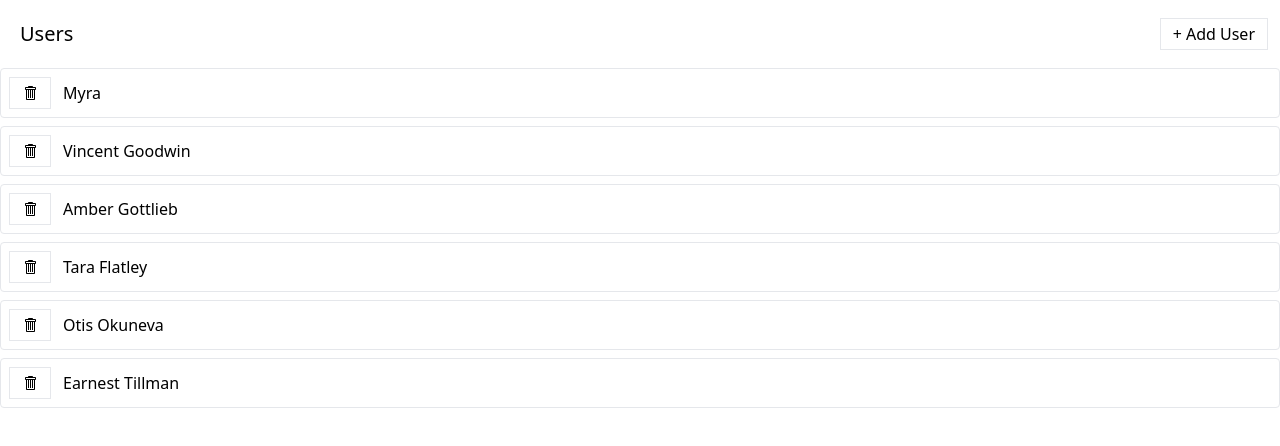
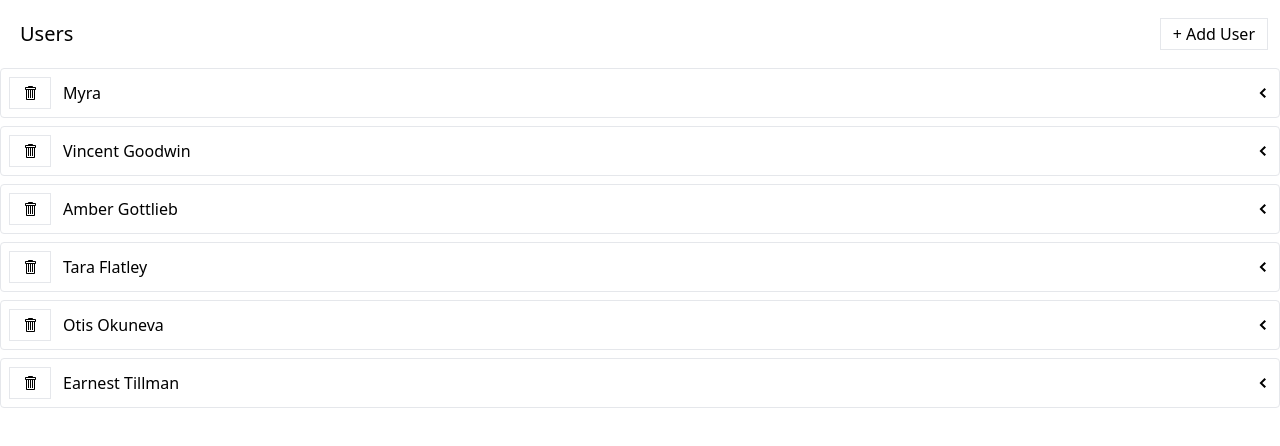
Before and after one commit to mwoolf87/media, a React (Create React App) app: page / in a window 1280 px wide. Shown: the top 446 px of the page. Built offline with nearby package versions, Linux system fonts and the light colour scheme; data requests are answered from the project's data file.

Commit message:
created ExpandablePanel and Album List components

```diff
--- /dev/null
+++ b/src/components/AlbumsList.js
@@ -0,0 +1,7 @@
+import React from "react";
+
+const AlbumsList = ({ user }) => {
+  return <div>Albums for {user.name}</div>;
+};
+
+export default AlbumsList;
--- /dev/null
+++ b/src/components/ExpandablePanel.js
@@ -0,0 +1,26 @@
+import React from "react";
+import { useState } from "react";
+import { GoChevronDown, GoChevronLeft } from "react-icons/go";
+const ExpandablePanel = ({ header, children }) => {
+  const [expanded, setExpanded] = useState(false);
+
+  const handleClick = () => {
+    setExpanded(!expanded);
+  };
+
+  return (
+    <div className="mb-2 border rounded">
+      <div className="flex p-2 justify-between items-center">
+        <div className="flex flex-row items-center justify-between">
+          {header}
+        </div>
+        <div onClick={handleClick} className="cursor-pointer">
+          {expanded ? <GoChevronDown /> : <GoChevronLeft />}
+        </div>
+      </div>
+      {expanded && <div className="p-2 border-t">{children}</div>}
+    </div>
+  );
+};
+
+export default ExpandablePanel;
--- a/src/components/UsersListItem.js
+++ b/src/components/UsersListItem.js
@@ -3,6 +3,8 @@
 import Button from "./Button";
 import { removeUser } from "../store";
 import { useThunk } from "../hooks/useThunk";
+import ExpandablePanel from "./ExpandablePanel";
+import AlbumsList from "./AlbumsList";
 
 const UsersListItem = ({ user }) => {
   const [doRemoveUser, isLoading, error] = useThunk(removeUser);
@@ -10,18 +12,20 @@
   const handleClick = () => {
     doRemoveUser(user);
   };
+
+  const header = (
+    <>
+      <Button className="mr-3" loading={isLoading} onClick={handleClick}>
+        <GoTrashcan />
+      </Button>
+      {error && <div>Error deleting user</div>}
+      {user.name}
+    </>
+  );
   return (
-    <div className="mb-2 border rounded">
-      <div className="flex p-2 justify-between items-center cursor-pointer">
-        <div className="flex flex-row items-center justify-between">
-          <Button className="mr-3" loading={isLoading} onClick={handleClick}>
-            <GoTrashcan />
-          </Button>
-          {error && <div>Error deleting user</div>}
-          {user.name}
-        </div>
-      </div>
-    </div>
+    <ExpandablePanel header={header}>
+      <AlbumsList user={user} />
+    </ExpandablePanel>
   );
 };
 
```
